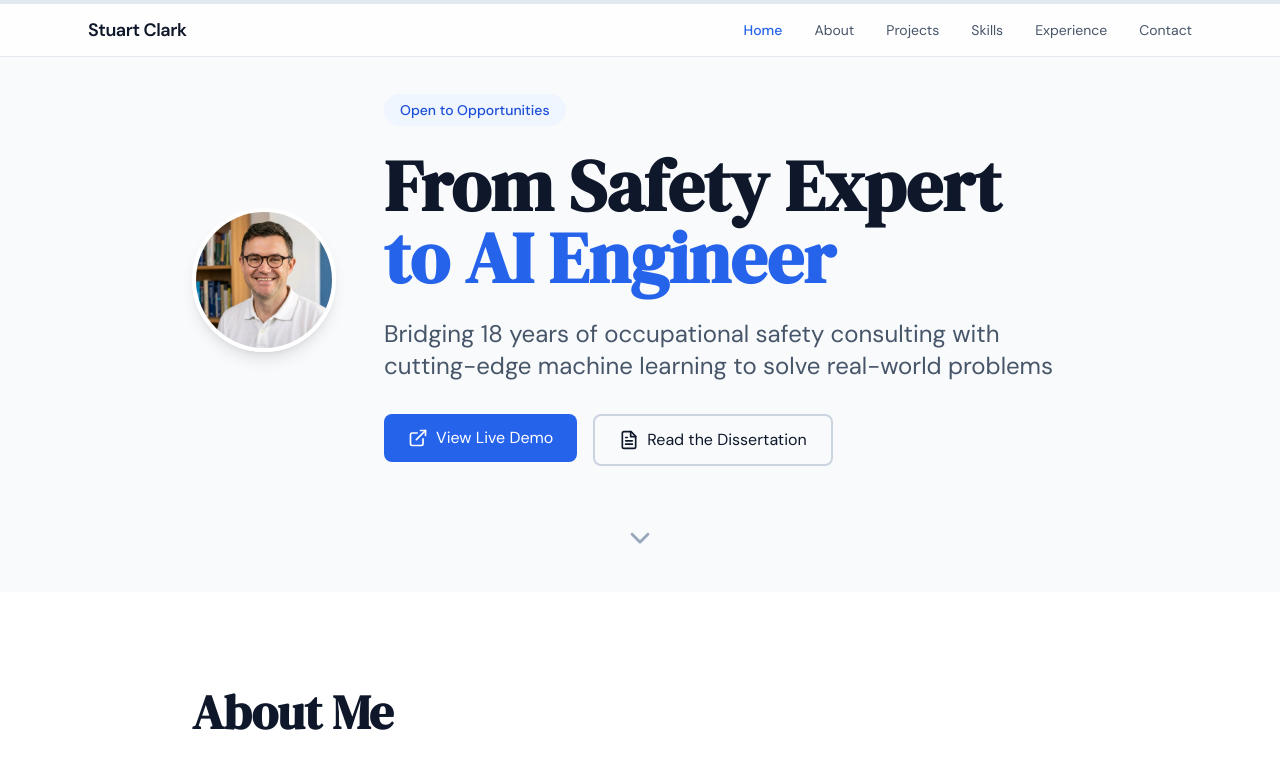
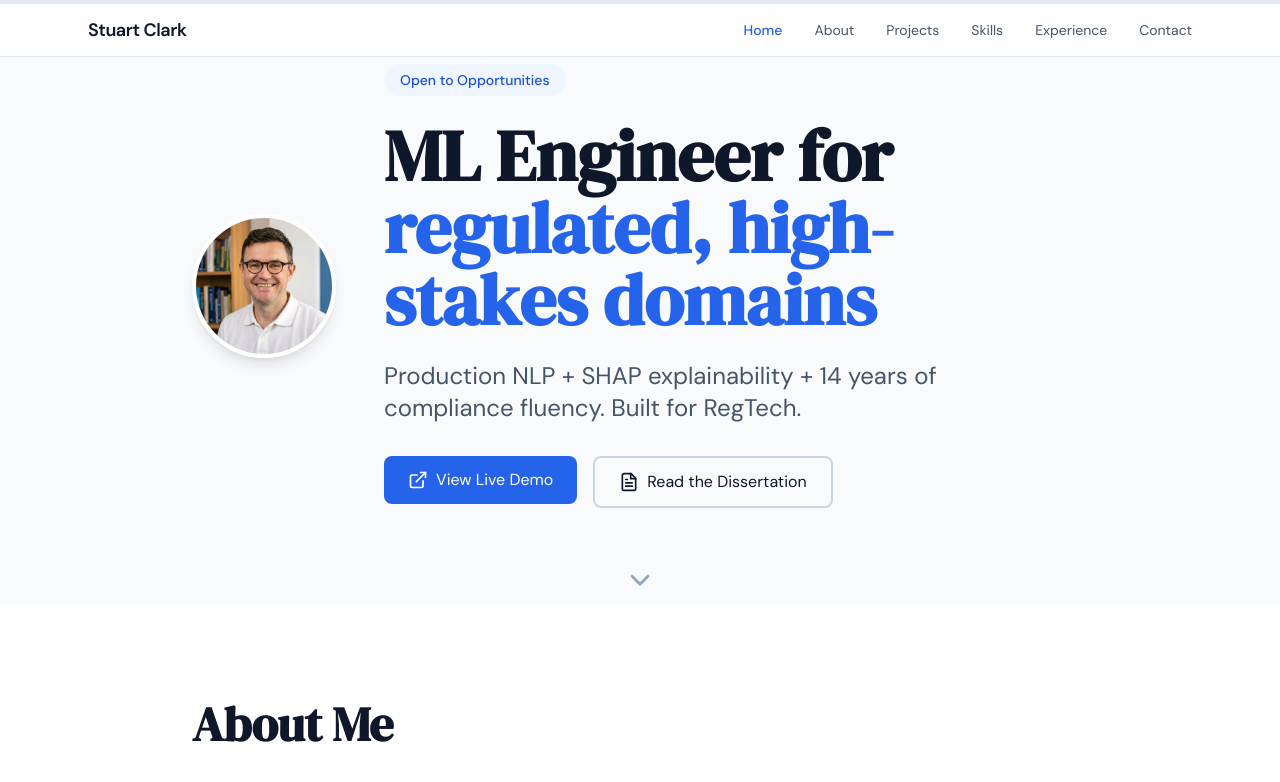
Before and after one commit to stuart-42/stuart-clark-portfolio, a React (Create React App) app: page / in a window 1280 px wide. Shown: the top 782 px of the page. Built offline with nearby package versions, Linux system fonts and the light colour scheme.

Commit message:
rewrite hero headline and subhead for RegTech positioning

```diff
--- a/src/App.jsx
+++ b/src/App.jsx
@@ -164,12 +164,12 @@ export default function StuartClarkPortfolio() {
               </div>
 
               <h1 className="text-5xl md:text-7xl font-bold mb-6 animate-[fadeIn_0.8s_ease-out] leading-tight">
-                From Safety Expert<br />
-                <span className="text-blue-600">to AI Engineer</span>
+                ML Engineer for<br />
+                <span className="text-blue-600">regulated, high-stakes domains</span>
               </h1>
 
               <p className="text-xl md:text-2xl text-slate-600 mb-8 max-w-2xl animate-[fadeIn_1s_ease-out] leading-relaxed">
-                Bridging 18 years of occupational safety consulting with cutting-edge machine learning to solve real-world problems
+                Production NLP + SHAP explainability + 14 years of compliance fluency. Built for RegTech.
               </p>
 
               <div className="flex flex-col sm:flex-row gap-4 items-start animate-[fadeIn_1.2s_ease-out]">
```
